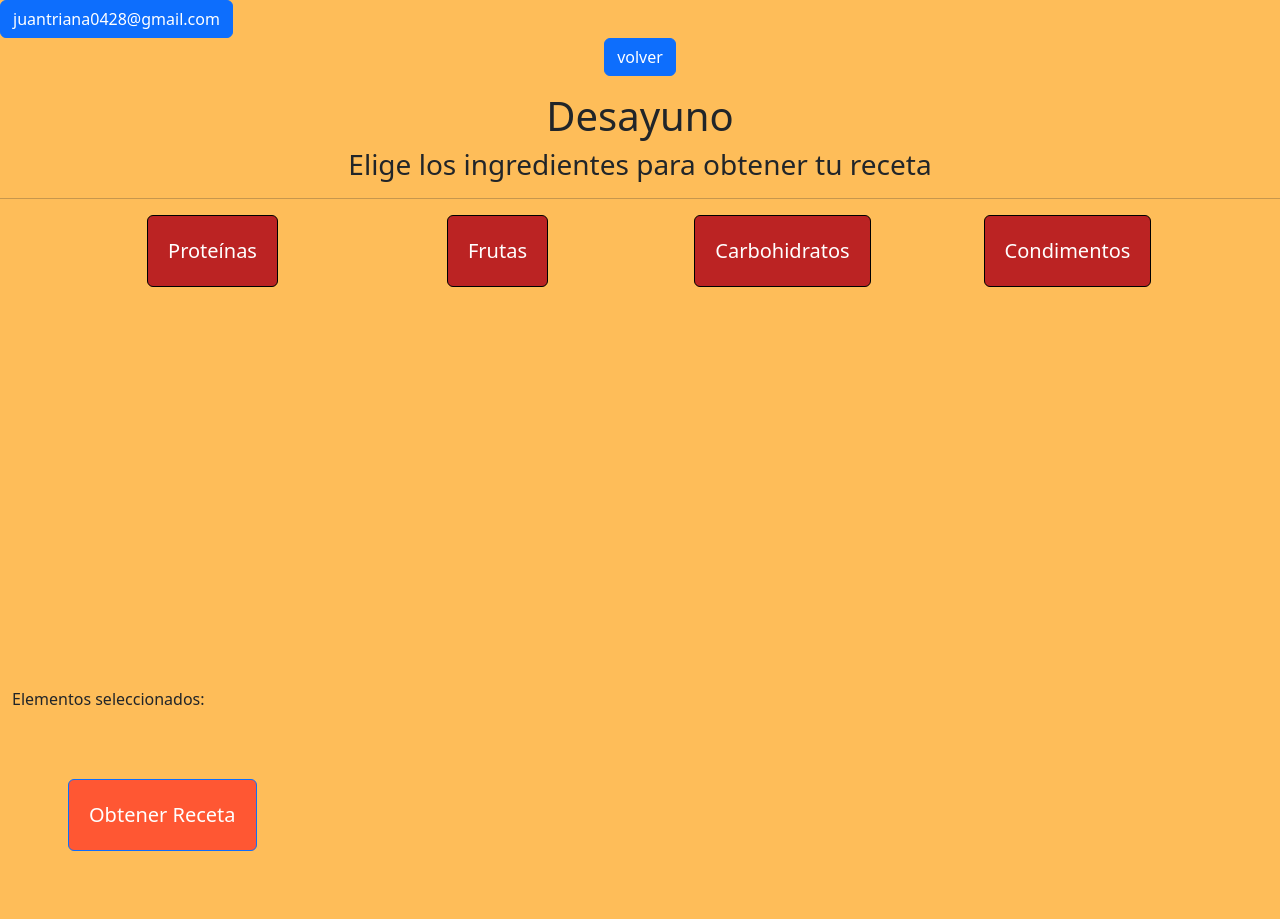
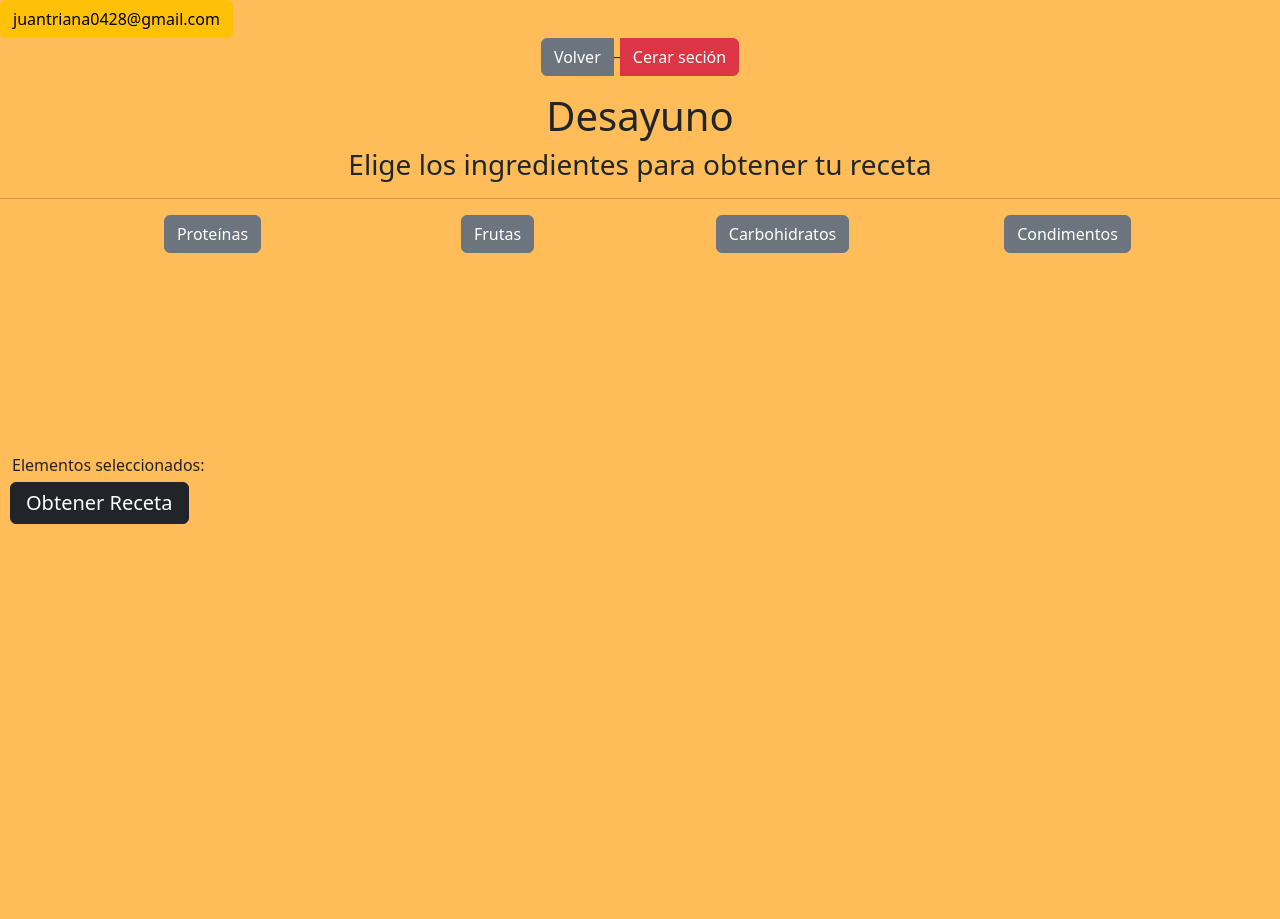
Before and after one commit to juan041528/reya2, a Django app: page /comida1/ in a window 1280 px wide. After the commit the page ends 524 px from the top, so only its background shows below. Run offline with Django 4.2, Linux system fonts and the light colour scheme; a user stored in the database is signed in; some libraries are stand-ins or nearby versions.

Commit message:
19-11-2023

```diff
--- a/reya/urls.py
+++ b/reya/urls.py
@@ -19,11 +19,11 @@ from django.urls import path
 from . import views
 urlpatterns = [
     path('admin/', admin.site.urls),
-    path('home/', views.principal, name="index"),
+    path('', views.principal, name="index"),
     path('crear/', views.crear, name="Crear"),
     path('comida1/', views.comida1, name="comida1"),
     path('comida2/', views.comida2, name="comida2"),
     path('comida3/', views.comida3, name="comida3"),
     path('perfil/', views.perfil, name="perfil"),
-    path('home/menu/', views.menu, name="logged"),
+    path('menu/', views.menu, name="logged"),
 ]
--- a/templates/layouts/base.html
+++ b/templates/layouts/base.html
@@ -11,8 +11,11 @@
     <meta name="description" content="" />
     <meta name="author" content="" />
     <title>{% block title%}index{% endblock  %}</title>
+    {% comment %} estilos {% endcomment %}
     <link rel="stylesheet"  href="{% static 'css/index.css' %}">
     <link rel="stylesheet"  href="{% static 'css/menu.css' %}">
+    {% comment %} codigos en js {% endcomment %}
+    <script src="/static/js/comida.js"></script>
 </head>
 <body>
     {% include "includes/header.html" %}
--- a/templates/pages/comida-1.html
+++ b/templates/pages/comida-1.html
@@ -8,43 +8,37 @@
     <script src="https://cdn.jsdelivr.net/npm/bootstrap@5.3.2/dist/js/bootstrap.min.js" integrity="sha384-BBtl+eGJRgqQAUMxJ7pMwbEyER4l1g+O15P+16Ep7Q9Q+zqX6gSbd85u4mG4QzX+" crossorigin="anonymous"></script>
 
     <style>
-      .btn-large {
-            padding: 20px 20px;
-            font-size: 20px;
-            background-color: #bb2323;
-            border-color: #000000;
+      body {
+        background-color: #febd59; /* Define el color de fondo naranja */
       }
-
         #elementos-seleccionados {
-            margin-right: 500px;
-            margin-top: 400px;
+            margin-right: 200px;
+            margin-top: 200px;
         }
 
         #obtenerReceta {
-        padding: 20px 20px;
+        padding: 5px 15px;
         font-size: 20px;
-        margin-top: 68px;
-        margin-left: 68px;
-        background-color: #ff5733;
+        margin-top: 5px;
+        margin-left: 10px;
         color: white;
     }
       #recetasAPI{
-        margin-top: 68px;
-      }
-
-       /* Centrar horizontalmente en la página */
-       body {
-      background-color: #febd59; /* Define el color de fondo naranja */
+        margin-top: 50px;
       }
     </style>
 </head>
 <body>
   <a href="{% url 'perfil' %}">
-    <button class="btn btn-primary">{{ request.user.email }}</button>
+    <button class="btn btn-warning">{{ request.user.email }}</button>
   </a>
 
     <center>
-      <a href="{% url 'logged' %}" class="btn btn-primary btn-block fa-lg gradient-custom-2 mb-3">volver</a>
+      <div class="btn-group btn-group-toggle" data-toggle="buttons">
+          <a href="{% url 'logged' %}" class="btn btn-secondary btn-block fa-lg gradient-custom-2 mb-3">Volver</a>
+          <label>_</label>
+          <a href="{% url 'index' %}" class="btn btn-danger btn-block fa-lg gradient-custom-2 mb-3">Cerar seción</a>
+      </div>
         <h1>Desayuno</h1>
         <h3>Elige los ingredientes para obtener tu receta</h3>
         <hr/>
@@ -118,7 +112,7 @@
     <div class="container" id="elementos-seleccionados">
       Elementos seleccionados:
   </div>
-  <button class="btn btn-primary" id="obtenerReceta">Obtener Receta</button>
+  <button class="btn btn-dark" id="obtenerReceta">Obtener Receta</button>
   <div id="recetasAPI"></div>
 
   <script>
@@ -162,7 +156,7 @@
 
                           // Crear una tarjeta de Bootstrap para cada receta
                           recetasHTML += `
-                          <div class="card position-relative">
+                              <div class="card">
                                   <div class="card-body">
                                       <h5 class="card-title">${receta.nombre}</h5>
                                       <p class="card-text">${receta.pasos}</p>
```
Also changed, not shown: static/js/scripts.js (deleted, +0 -7 lines), templates/pages/comida-2.html (+16 -21 lines), templates/pages/comida-3.html (+16 -23 lines), db.sqlite3. Lines whose indentation alone changed are shown as unchanged.
